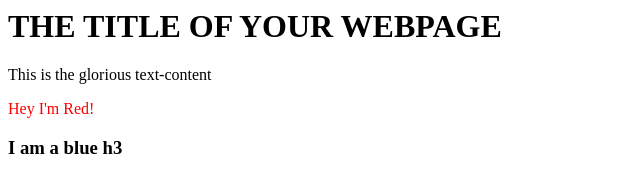
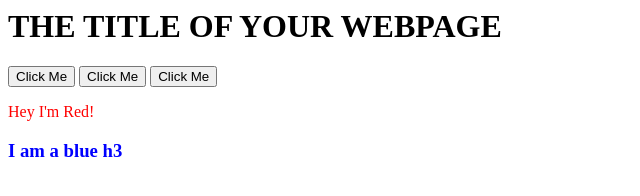
Before and after one commit to Druashley/practice_zone, a plain HTML site: page domManipulation.html in a window 1280 px wide. Shown: the whole page, without its empty margins (0-640 px from the left). Drawn offline with Linux system fonts and the light colour scheme.

Commit message:
Learned a ton about DOM manipulation today.

```diff
--- a/domManipulation.html
+++ b/domManipulation.html
@@ -4,14 +4,23 @@
     <h1>
       THE TITLE OF YOUR WEBPAGE
     </h1>
-    <div id="container"></div>
-
+    <div id="container">
+      <button id="1">Click Me</button>
+      <button id="2">Click Me</button>
+      <button id="3">Click Me</button>
+  </div>
     <div id="containerTwo"></div>
 
     <div id="containerThree"></div>
+
+    <div id="containerFour"></div>
+
+
 
     <script src="domManipulation.js"></script>
 
 
 
+
+
   </body>
--- a/domManipulation.js
+++ b/domManipulation.js
@@ -1,8 +1,32 @@
-const container = document.querySelector('#container');
 
-const content = document.createElement('div');
-content.classList.add('content');
-content.textContent = 'This is the glorious text-content';
+
+const buttonOne = document.getElementById('1');
+
+buttonOne.addEventListener('click', function (e){
+  contentTwo.appendChild(alterTwo);
+});
+
+const buttonTwo = document.getElementById('2');
+
+buttonTwo.addEventListener('click', function (e){
+  console.log(2);
+})
+
+const buttonThree = document.getElementById('3');
+
+buttonThree.addEventListener('click', function (e){
+  console.log(3);
+});
+
+const alterTwo = document.createElement('p');
+
+alterTwo.textContent = "adding a new line!"
+
+// const container = document.querySelector('#container');
+
+// const content = document.createElement('div');
+// content.classList.add('content');
+// content.textContent = 'This is the glorious text-content';
 
 const containerTwo = document.querySelector('#containerTwo');
 
@@ -16,18 +40,53 @@ const containerThree = document.querySelector('#containerThree');
 const contentThree = document.createElement('h3');
 contentThree.classList.add('content');
 contentThree.textContent = "I am a blue h3";
+contentThree.style.cssText = 'color: blue;'
 
-// Research what .add('content') is doing in these examples
+
+// const hOneTest = document.createElement('h1');
+// hOneTest.textContent = "I'm a div";
+
+// const pTest = document.createElement('li');
+// pTest.textContent = "ME TOO!";
+
+
+// const containerFour = document.querySelector('#containerThree');
+
+// const contentFour = document.createElement('div');
+// contentFour.textContent = "This is a pink box with a black border";
+// contentFour.style.cssText = "background: pink; border-style: solid; border-color: black; font-size: 40px;"
+// contentFour.appendChild(hOneTest);
+// contentFour.appendChild(pTest);
 
 
 
+// btn.addEventListener('click', function (e) {
+//     e.target.style.cssText= 'color: blue; font-Size: 40px; background: yellow;';
+//     content.appendChild(pTest);
+//     contentTwo.appendChild(pTest);
+//   });
 
 
-container.appendChild(content);
+// container.appendChild(content);
 
 containerTwo.appendChild(contentTwo);
 
 containerThree.appendChild(contentThree);
+
+// containerFour.appendChild(contentFour);
+
+
+// // buttons is a node list. It looks and acts much like an array.
+// const buttons = document.querySelectorAll('button');
+
+// // we use the .forEach method to iterate through each button
+// buttons.forEach((button) => {
+
+//   // and for each one we add a 'click' listener
+//   button.addEventListener('click', (e) => {
+//     contentFour.appendChild(3);
+//   });
+// });
 
 
 
```
